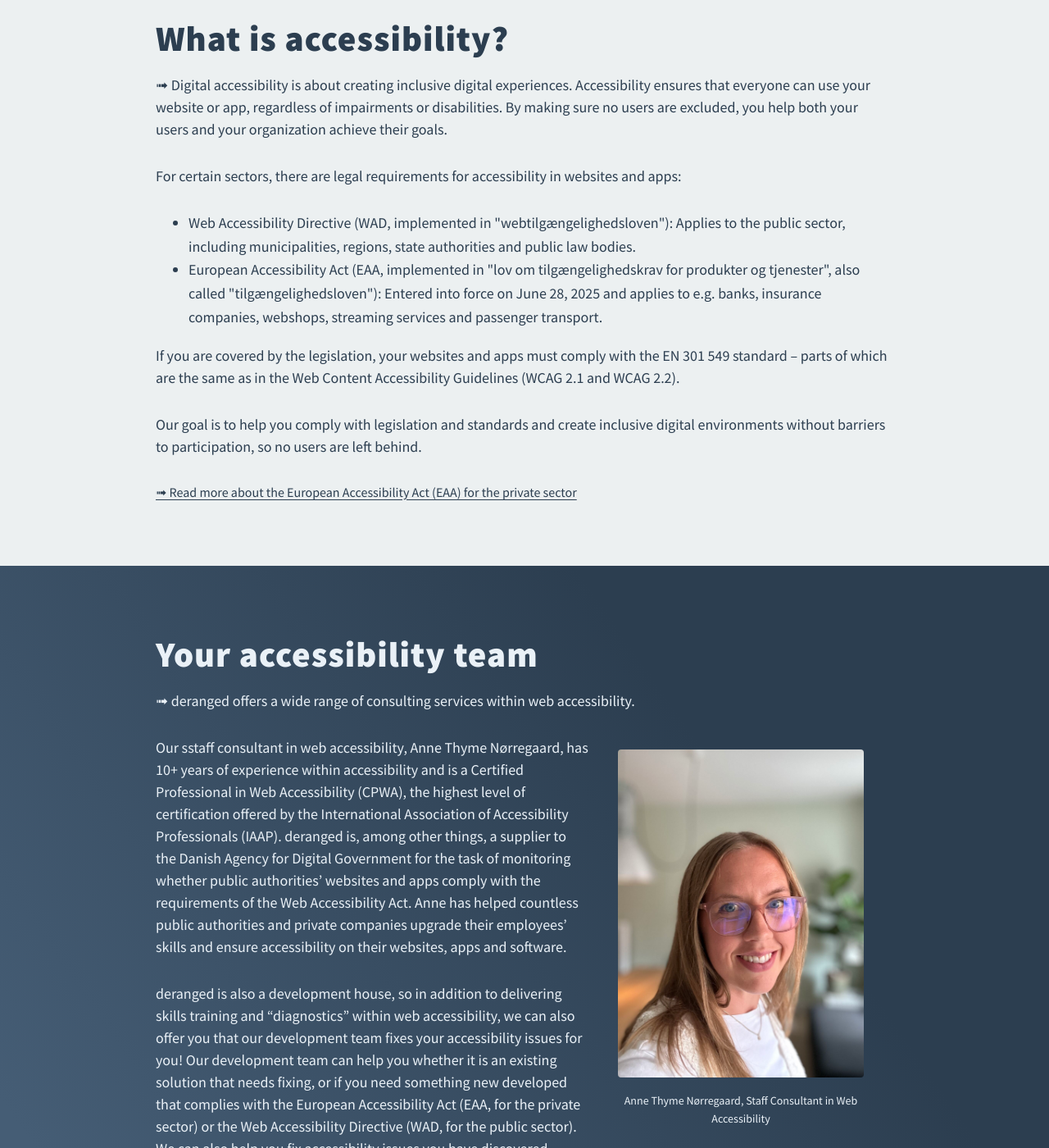
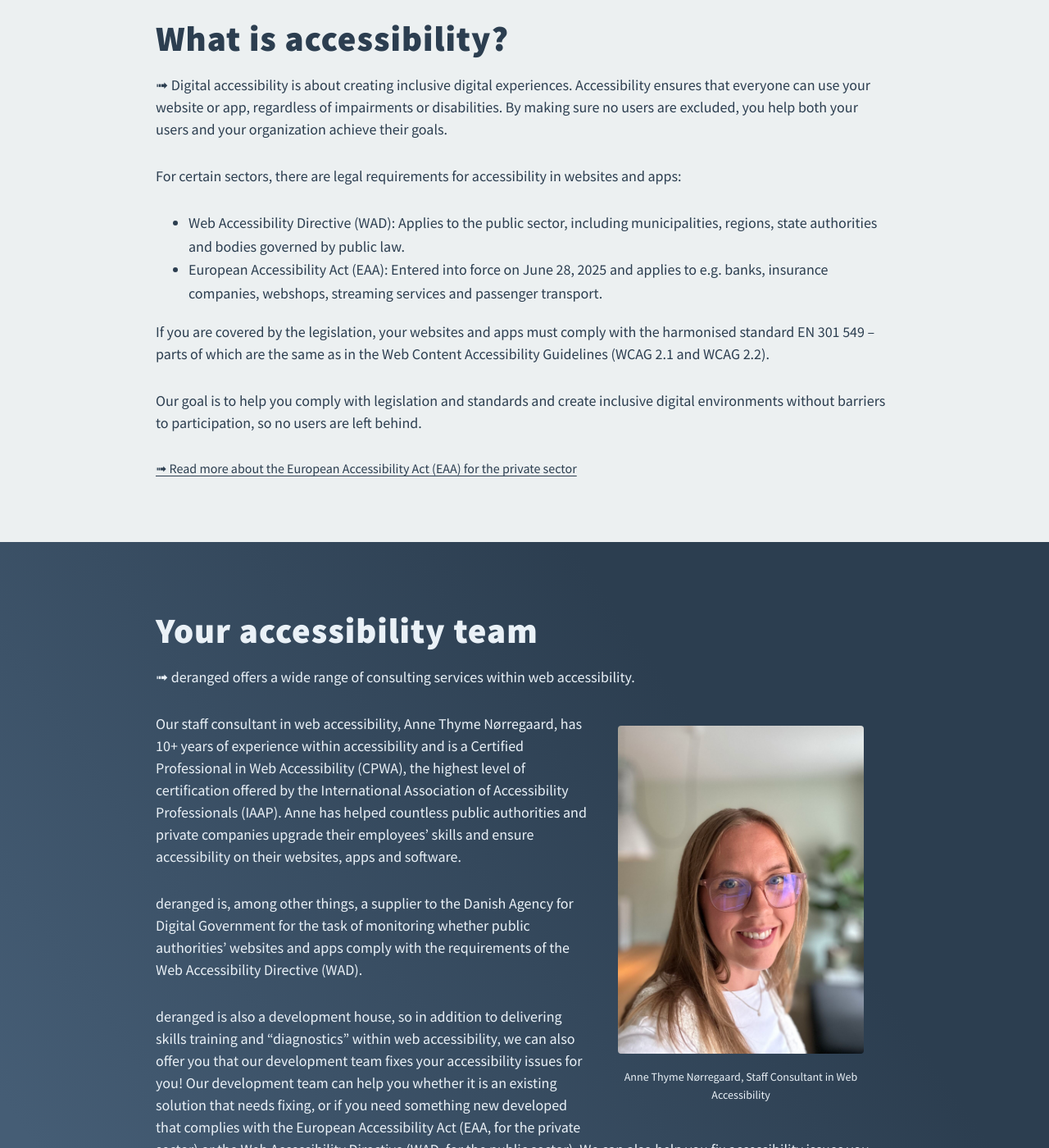
Before and after one commit to derangeddk/deranged.dk, a Jekyll site: the page built from accessibility/index.html, in a window 1280 px wide and 1400 px high, scrolled down 520 px. Shown: the whole window at 82% size. Built offline with Jekyll 4.4.1, drawn with Linux system fonts in a browser that asks for light colours; comment, search, counter and statistics services are not loaded; some of the changed text lies outside the part shown.

Commit message:
Update index.html

```diff
--- a/accessibility/index.html
+++ b/accessibility/index.html
@@ -70,11 +70,11 @@
           For certain sectors, there are legal requirements for accessibility in websites and apps:
         </p>
         <ul>
-          <li>Web Accessibility Directive (WAD, implemented in "webtilgængelighedsloven"): Applies to the public sector, including municipalities, regions, state authorities and public law bodies.</li>
-          <li>European Accessibility Act (EAA, implemented in "lov om tilgængelighedskrav for produkter og tjenester", also called "tilgængelighedsloven"): Entered into force on June 28, 2025 and applies to e.g. banks, insurance companies, webshops, streaming services and passenger transport.</li>
+          <li>Web Accessibility Directive (WAD): Applies to the public sector, including municipalities, regions, state authorities and bodies governed by public law.</li>
+          <li>European Accessibility Act (EAA): Entered into force on June 28, 2025 and applies to e.g. banks, insurance companies, webshops, streaming services and passenger transport.</li>
         </ul>
         <p>
-          If you are covered by the legislation, your websites and apps must comply with the EN 301 549 standard – parts of which are the same as in the Web Content Accessibility Guidelines (WCAG 2.1 and WCAG 2.2).
+          If you are covered by the legislation, your websites and apps must comply with the harmonised standard EN 301 549 – parts of which are the same as in the Web Content Accessibility Guidelines (WCAG 2.1 and WCAG 2.2).
         </p>
         <p>Our goal is to help you comply with legislation and standards and create inclusive digital environments without barriers to participation, so no users are left behind.</p>
       </div>
@@ -103,7 +103,10 @@
             </figcaption>
           </figure>
           <p>
-            Our sstaff consultant in web accessibility, Anne Thyme Nørregaard, has 10+ years of experience within accessibility and is a Certified Professional in Web Accessibility (CPWA), the highest level of certification offered by the International Association of Accessibility Professionals (IAAP). deranged is, among other things, a supplier to the Danish Agency for Digital Government for the task of monitoring whether public authorities’ websites and apps comply with the requirements of the Web Accessibility Act. Anne has helped countless public authorities and private companies upgrade their employees’ skills and ensure accessibility on their websites, apps and software.
+            Our staff consultant in web accessibility, Anne Thyme Nørregaard, has 10+ years of experience within accessibility and is a Certified Professional in Web Accessibility (CPWA), the highest level of certification offered by the International Association of Accessibility Professionals (IAAP). Anne has helped countless public authorities and private companies upgrade their employees’ skills and ensure accessibility on their websites, apps and software.
+          </p>
+          <p>
+            deranged is, among other things, a supplier to the Danish Agency for Digital Government for the task of monitoring whether public authorities’ websites and apps comply with the requirements of the Web Accessibility Directive (WAD).
           </p>
           <p>
             deranged is also a development house, so in addition to delivering skills training and “diagnostics” within web accessibility, we can also offer you that our development team fixes your accessibility issues for you! Our development team can help you whether it is an existing solution that needs fixing, or if you need something new developed that complies with the European Accessibility Act (EAA, for the private sector) or the Web Accessibility Directive (WAD, for the public sector). We can also help you fix accessibility issues you have discovered through other means, e.g. from automated testing tools or a monitoring report.
```
Also changed, not shown: other parts of accessibility/index.html (+3 -3 lines).
